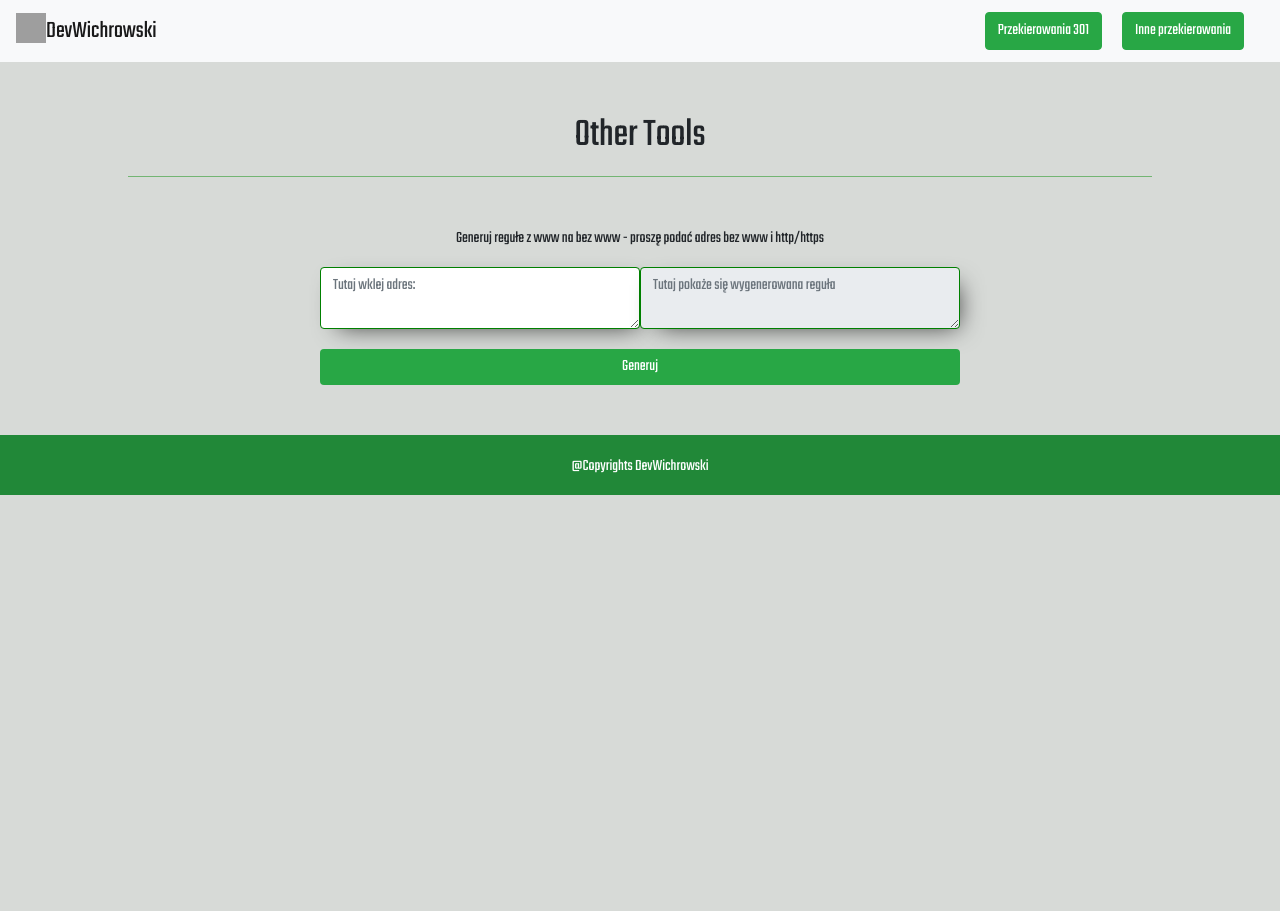
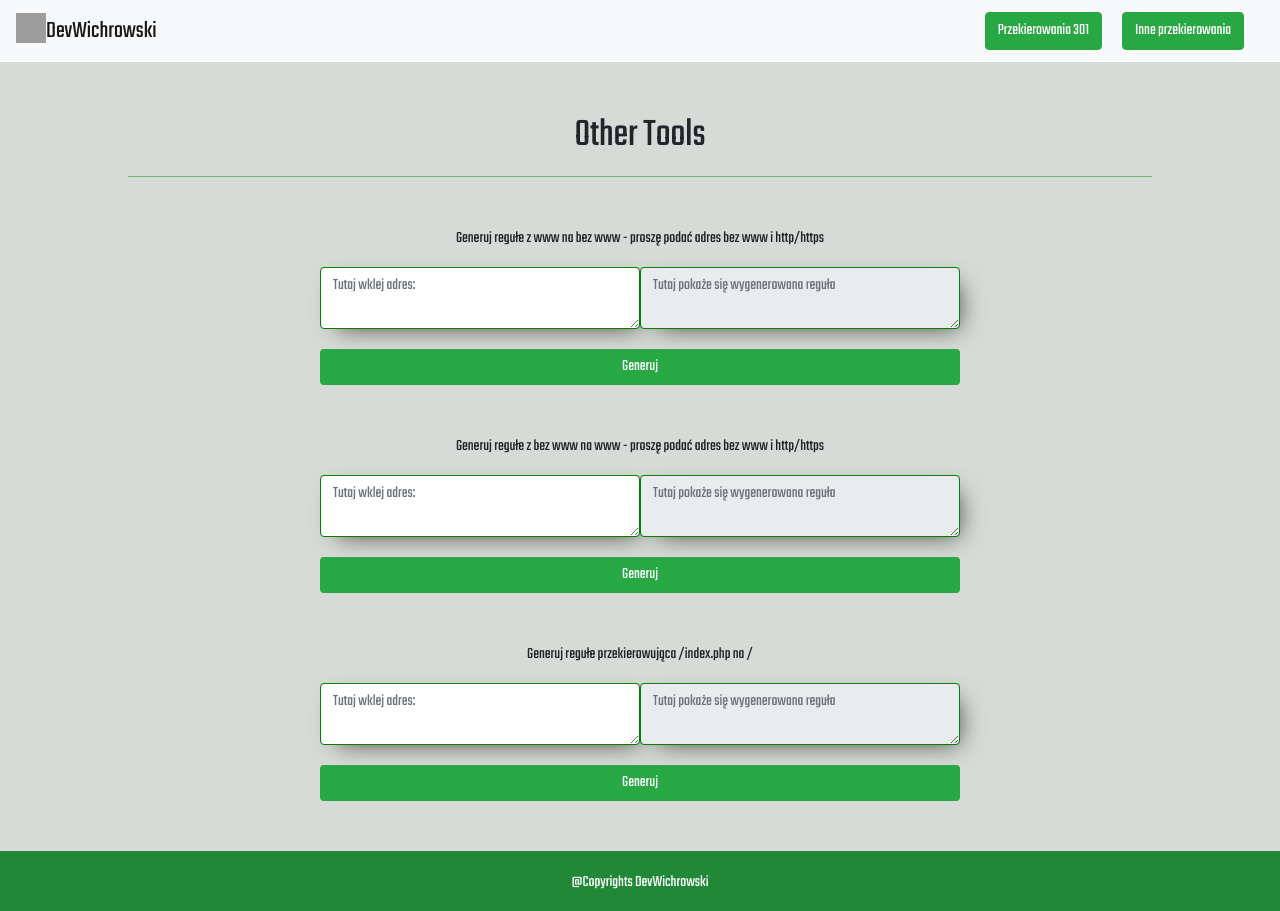
Before and after one commit to DevWichrowski/react-redirections, a React (Create React App) app: page /narzedzia in a window 1280 px wide. Before the commit the page ends 800 px from the top, so only its background shows below. Built offline with nearby package versions, Linux system fonts and the light colour scheme; grey boxes are pictures that could not be loaded.

Commit message:
Added to www redirection logic

```diff
--- a/src/components/otherTools/OtherTools.js
+++ b/src/components/otherTools/OtherTools.js
@@ -20,10 +20,10 @@ export default class OtherTools extends Component {
 		console.log('NonWWW: ' + this.state.nonWWW);
 	};
 
-	// saveToWWW = (event) => {
-	// 	this.setState({ toWWW: event.target.value });
-	// 	console.log('toWWW: ' + this.state.toWWW);
-	// };
+	saveToWWW = (event) => {
+		this.setState({ toWWW: event.target.value });
+		console.log('toWWW: ' + this.state.toWWW);
+	};
 
 	// saveNoIndexPhp = (event) => {
 	// 	this.setState({ noIndexPhp: event.target.value });
@@ -36,8 +36,18 @@ export default class OtherTools extends Component {
 		return result;
 	};
 
+	createToWWWRedirection = (urlToRedirect) => {
+		let result = `RewriteCond %{HTTP_HOST} ^${urlToRedirect}$ [NC]\n`;
+		result += `RewriteRule ^(.*)$ http://${urlToRedirect}/$1 [R=301,NC]`;
+		return result;
+	};
+
 	generateNonWWWRedirection = () => {
 		this.setState({ resultNonWWW: this.createNonWWWRedirection(this.state.nonWWW) });
+	};
+
+	generateToWWWRedirection = () => {
+		this.setState({ resultToWWW: this.createNonWWWRedirection(this.state.toWWW) });
 	};
 
 	render() {
@@ -51,8 +61,16 @@ export default class OtherTools extends Component {
 					generateRedirection={this.generateNonWWWRedirection}
 					resultRedirection={this.state.resultNonWWW}
 				/>
-				{/* <OtherRedirections saveUrl={this.saveToWWW} description={'Generuj regułe z bez www na www'} />
-				<OtherRedirections saveUrl={this.saveNoIndexPhp} description={'Generuj regułe przekierowująca /index.php na /'} /> */}
+				<OtherRedirections
+					description={'Generuj regułe z bez www na www - proszę podać adres bez www i http/https'}
+					saveUrl={this.saveToWWW}
+					generateRedirection={this.generateToWWWRedirection}
+					resultRedirection={this.state.resultToWWW}
+				/>
+				<OtherRedirections
+					saveUrl={this.saveNoIndexPhp}
+					description={'Generuj regułe przekierowująca /index.php na /'}
+				/>
 			</div>
 		);
 	}
```
